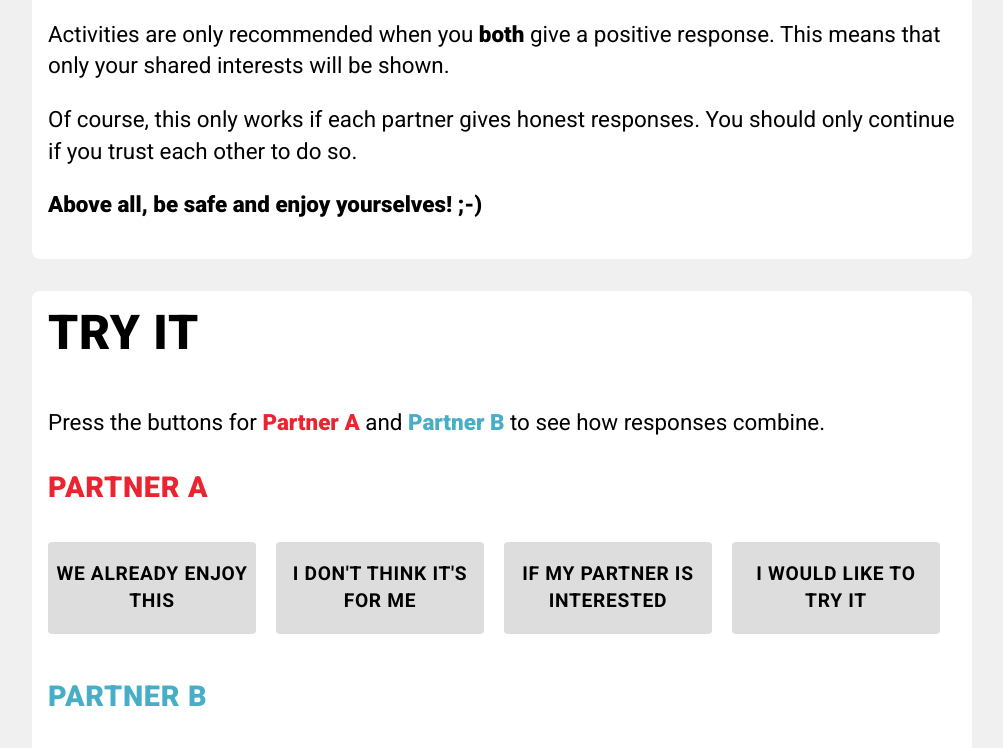
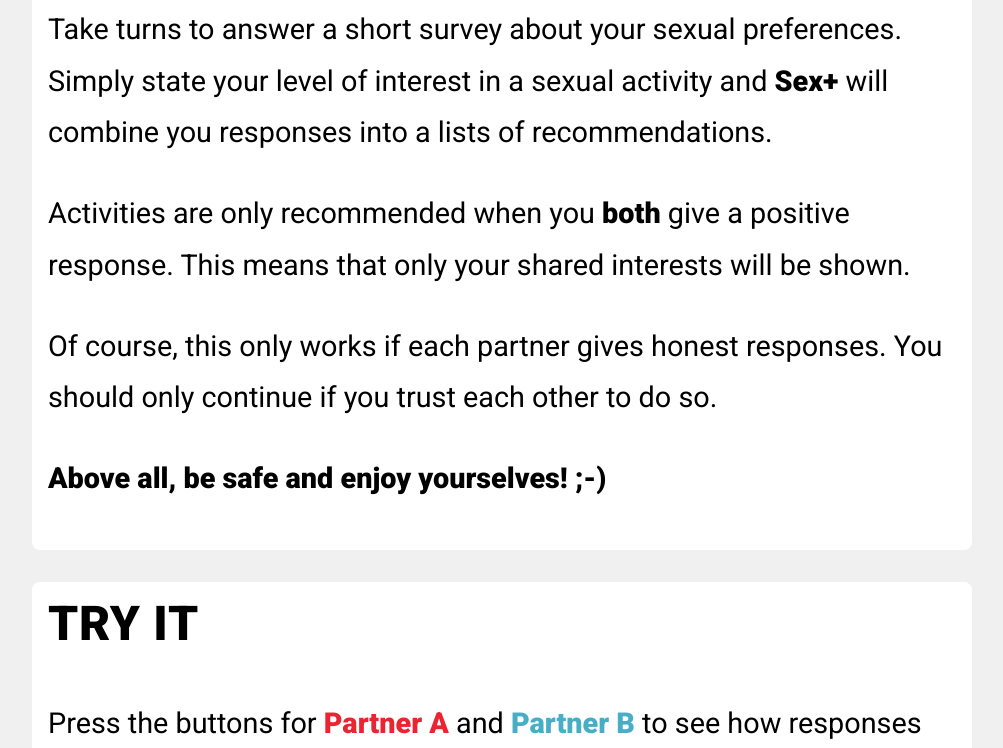
Before and after one commit to ambikam88/sexplus, a plain HTML site: page www/index.html in a window 1280 px wide. Shown: the part 782-1530 px from the top of the page, without its empty margins (138-1141 px from the left). Drawn offline with Linux system fonts and the light colour scheme.

Commit message:
Bumped the text size even more.

```diff
--- a/www/css/style.css
+++ b/www/css/style.css
@@ -51,7 +51,7 @@ h2.accent-b {
 }
 
 h3 {
-    font-size: 1.8em;
+    font-size: 2em;
 }
 
 h3.accent-a {
@@ -67,8 +67,8 @@ h1, h2, h3, h4, h5, h6, p, ul {
 }
 
 p {
-    line-height: 1.4em;
-    font-size: 1.4em;
+    line-height: 1.8em;
+    font-size: 1.8em;
 }
 
 a {
```
